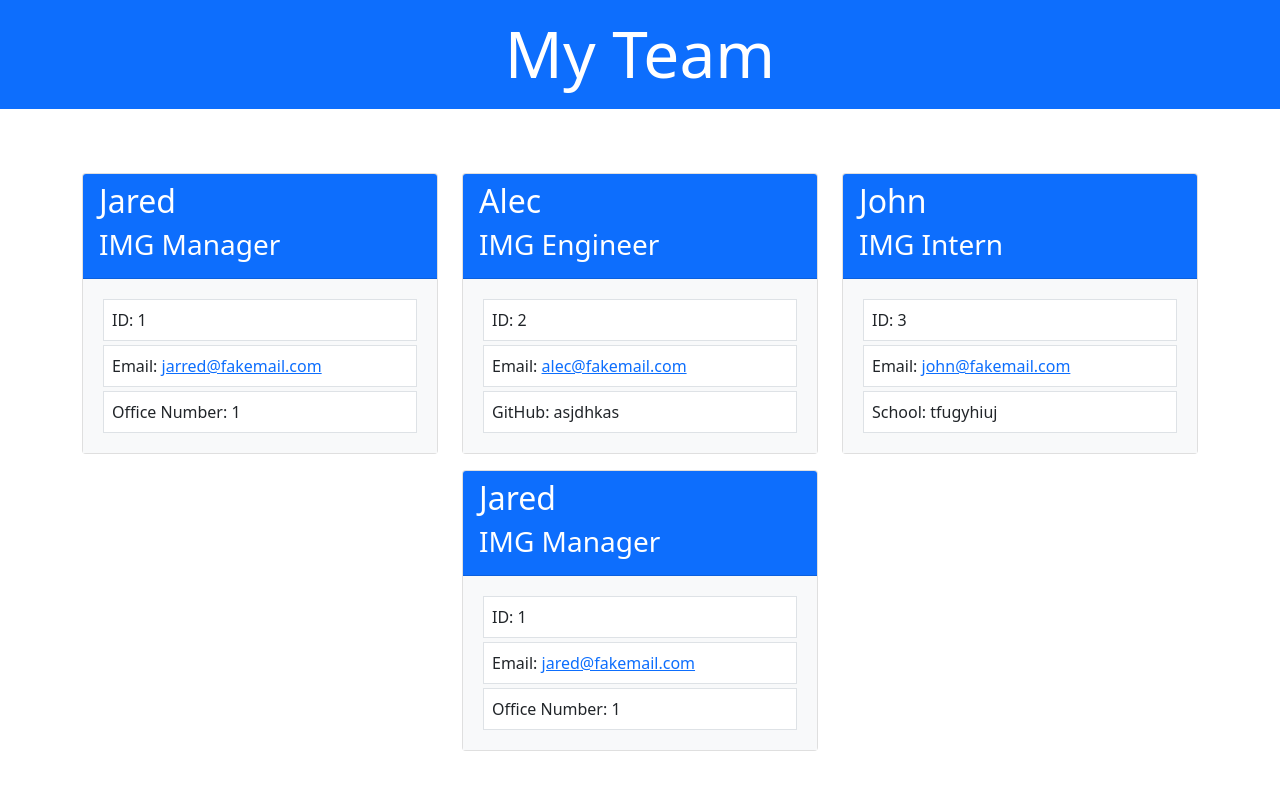
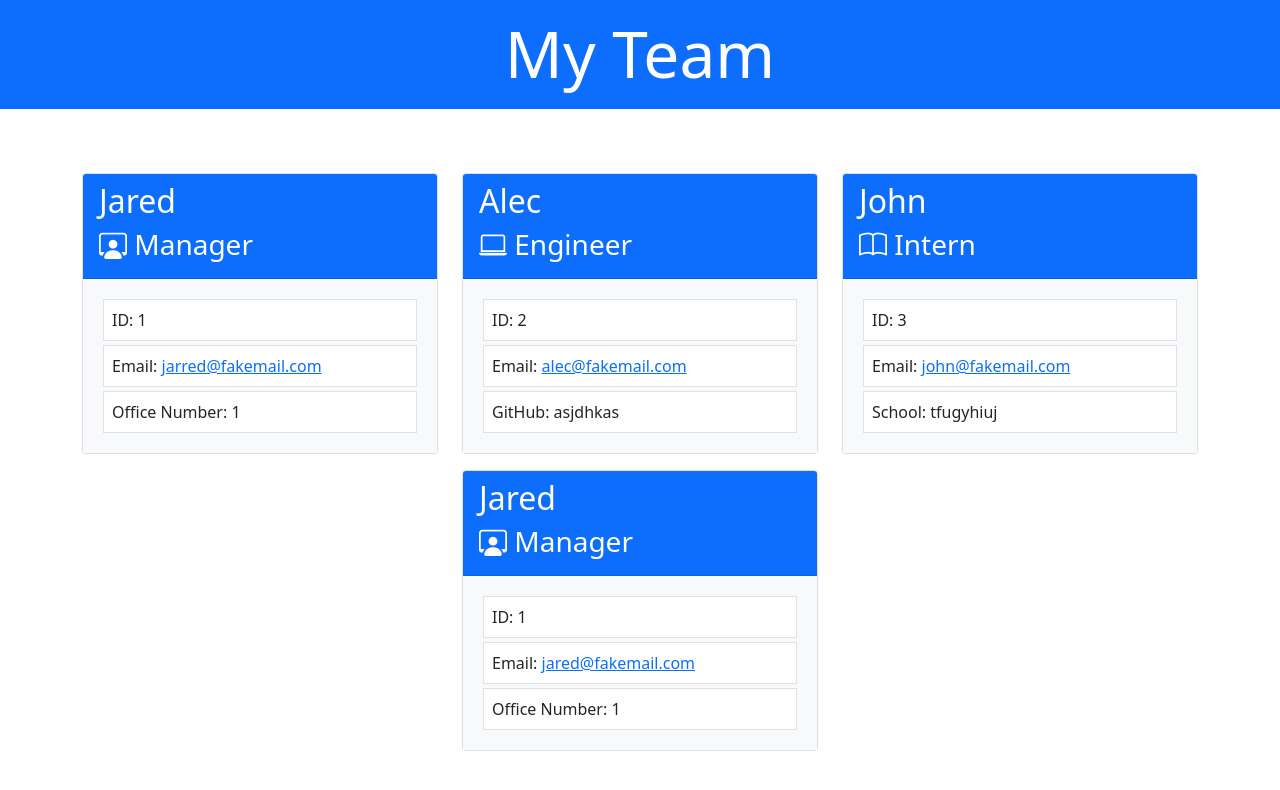
Before and after one commit to seanscott95/Team-Profile-Generator, a website: page dist/index.html in a window 1280 px wide. Drawn offline with nearby package versions, Linux system fonts and the light colour scheme.

Commit message:
added in icons in the html using bootstrap icons

```diff
--- a/dist/index.html
+++ b/dist/index.html
@@ -7,6 +7,7 @@
     <meta name="viewport" content="width=device-width, initial-scale=1.0">
     <link href="https://cdn.jsdelivr.net/npm/bootstrap@5.1.3/dist/css/bootstrap.min.css" rel="stylesheet"
         integrity="sha384-1BmE4kWBq78iYhFldvKuhfTAU6auU8tT94WrHftjDbrCEXSU1oBoqyl2QvZ6jIW3" crossorigin="anonymous">
+    <link rel="stylesheet" href="https://cdn.jsdelivr.net/npm/bootstrap-icons@1.8.0/font/bootstrap-icons.css">
     <title>My team</title>
 </head>
 
@@ -21,7 +22,7 @@
                     <div class="card">
                         <section class="card-header bg-primary">
                             <h2 class="text-white">Jared</h2>
-                            <h3 class="text-white"><span><img>IMG </span>Manager</h3>
+                            <h3 class="text-white"><i class="bi bi-person-workspace"></i> Manager</h3>
                         </section>
 
                         <section class="card-body bg-light">
@@ -36,7 +37,7 @@
                     <div class="card">
                         <section class="card-header bg-primary">
                             <h2 class="text-white">Alec</h2>
-                            <h3 class="text-white"><span><img>IMG </span>Engineer</h3>
+                            <h3 class="text-white"><i class="bi bi-laptop"></i> Engineer</h3>
                         </section>
 
                         <section class="card-body bg-light">
@@ -51,7 +52,7 @@
                     <div class="card">
                         <section class="card-header bg-primary">
                             <h2 class="text-white">John</h2>
-                            <h3 class="text-white"><span><img>IMG </span>Intern</h3>
+                            <h3 class="text-white"><i class="bi bi-book"></i> Intern</h3>
                         </section>
 
                         <section class="card-body bg-light">
@@ -66,7 +67,7 @@
                     <div class="card">
                         <section class="card-header bg-primary">
                             <h2 class="text-white">Jared</h2>
-                            <h3 class="text-white"><span><img>IMG </span>Manager</h3>
+                            <h3 class="text-white"><i class="bi bi-person-workspace"></i> Manager</h3>
                         </section>
 
                         <section class="card-body bg-light">
```
